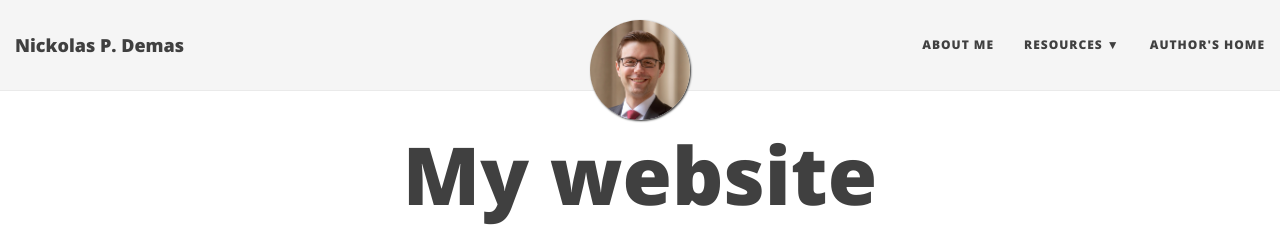
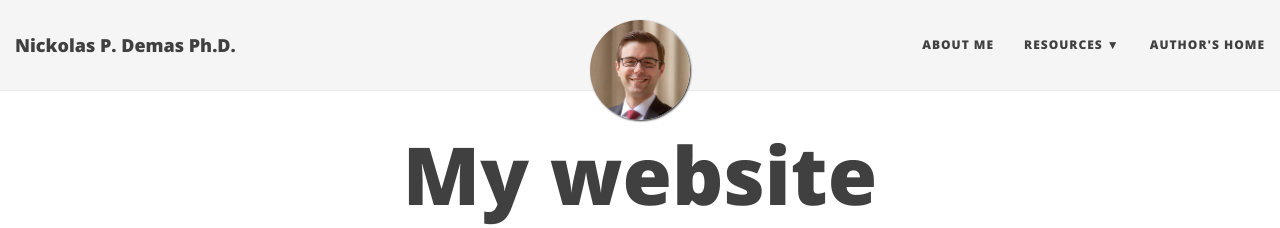
Before and after one commit to npdemas/npdemas.github.io, a Jekyll site: the page built from index.html, in a window 1280 px wide. Shown: the top 228 px of the page. Built offline with Jekyll 4.4.1, drawn with Linux system fonts in a browser that asks for light colours; nearby versions of some CDN libraries; the list of posts is cut into pages by our own code.

```diff
--- a/_config.yml
+++ b/_config.yml
@@ -1,10 +1,10 @@
 # --- General options --- #
 
 # Name of website
-title: Nickolas P. Demas
+title: Nickolas P. Demas Ph.D.
 
 # Short description of your site
-description: Engineer/Entrepreneur
+description:
 
 # --- Local development options ---
 # If your website is hosted locally rather than on GitHub, then you need to uncomment the next two parameters to set the url and baseurl
```
